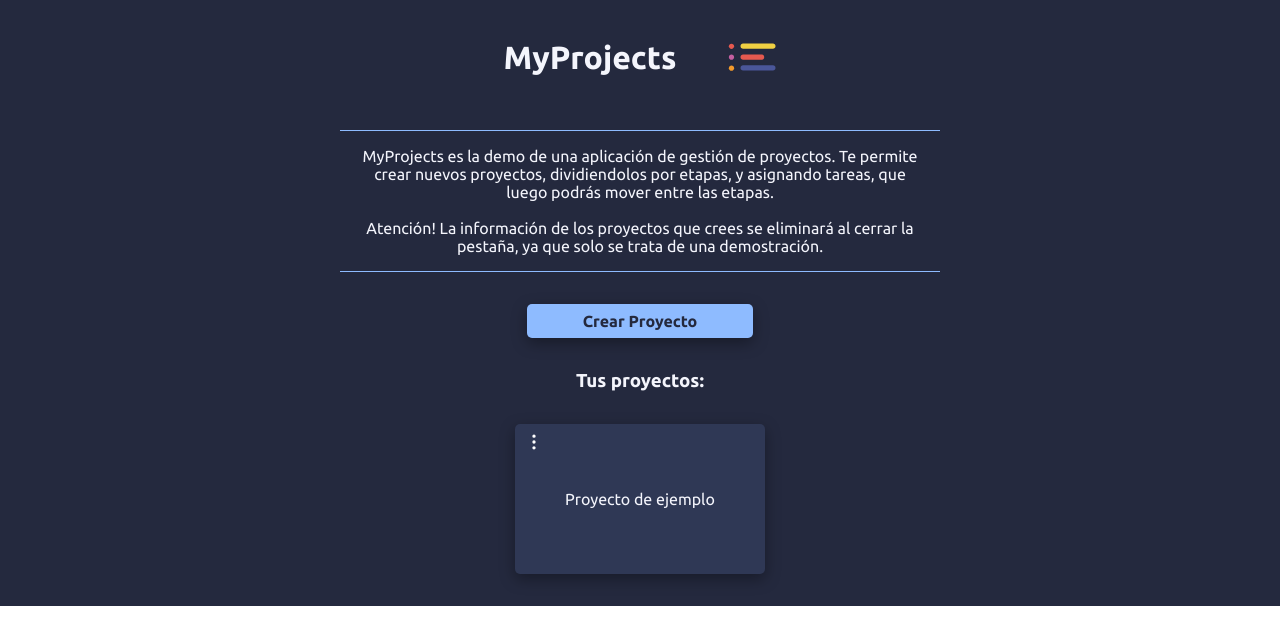
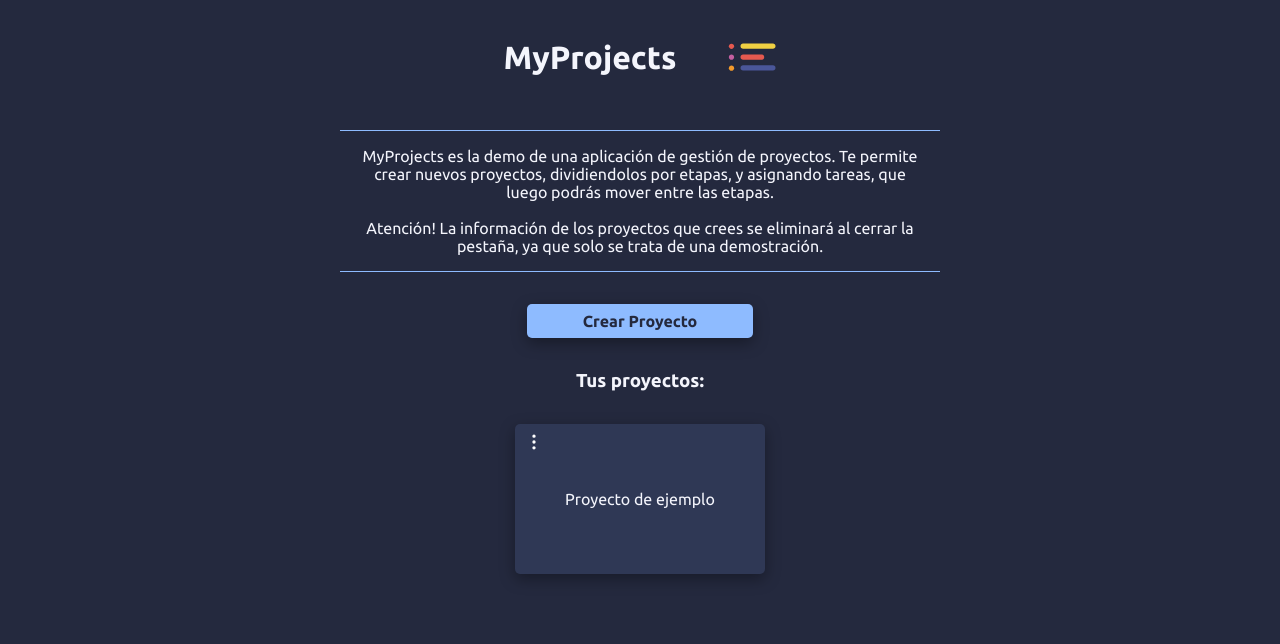
Before and after one commit to oscarmumm/gestor-de-proyectos, a React (Vite) app: page / in a window 1280 px wide. Shown: the top 644 px of the page. Built offline with nearby package versions, Linux system fonts and the light colour scheme.

Commit message:
corregido background de la vista home

```diff
--- a/src/index.css
+++ b/src/index.css
@@ -32,6 +32,7 @@
 
 html {
     height: 100vh;
+    background: var(--dark-01);
 }
 
 @font-face {
```
